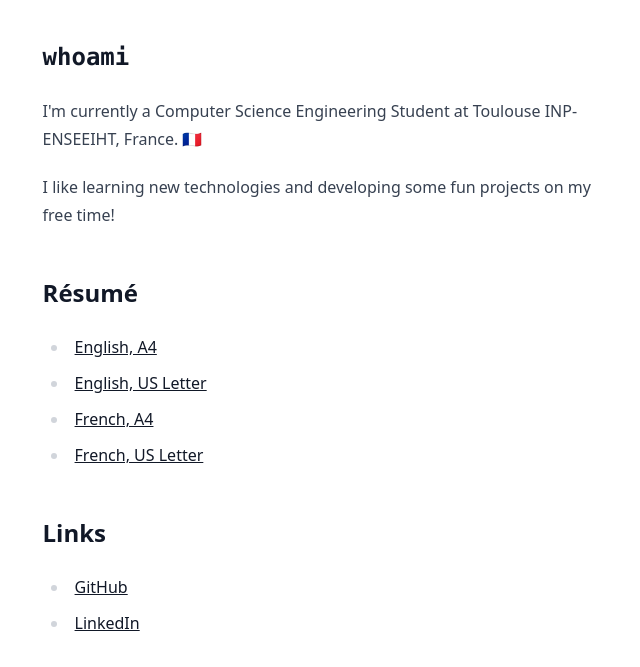
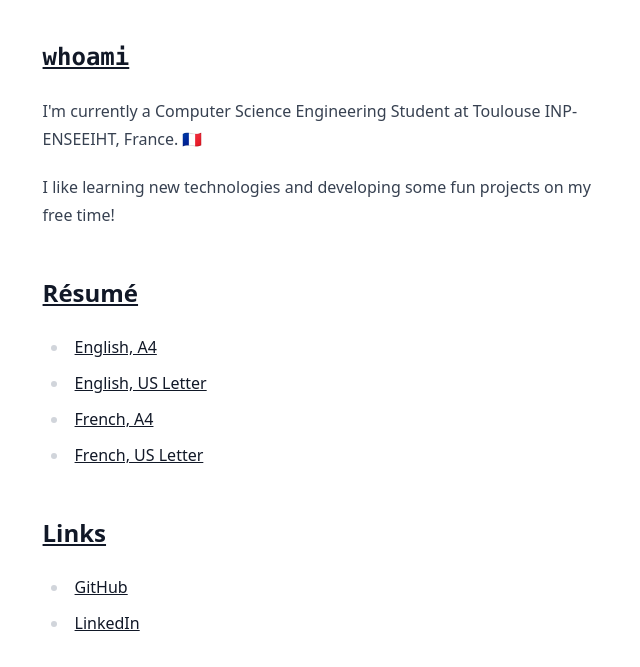
Before and after one commit to NextFire/nextfire.github.io, a website: page index.html in a window 1280 px wide. Shown: the part 423-1090 px from the top of the page, without its empty margins (316-956 px from the left). Drawn offline with nearby package versions, Linux system fonts and the light colour scheme; files that its build step writes are made by us from their sources.

Commit message:
sections anchors

```diff
--- a/index.html
+++ b/index.html
@@ -25,15 +25,22 @@
       </b>
     </h1>
 
+    <section id="whoami">
+      <a href="#whoami">
         <h2 class="font-mono">whoami</h2>
+      </a>
       <p>
         I'm currently a Computer Science Engineering Student at Toulouse INP-ENSEEIHT, France. 🇫🇷
       </p>
       <p>
         I like learning new technologies and developing some fun projects on my free time!
       </p>
+    </section>
 
+    <section id="resume">
+      <a href="#resume">
         <h2>Résumé</h2>
+      </a>
       <ul>
         <li>
           <a href="https://drive.google.com/file/d/1OgtPLlknZ9Rnd30LbI4ZhfqqICNYkCKS/view" target="_blank"
@@ -60,8 +67,12 @@
           </a>
         </li>
       </ul>
+    </section>
 
+    <section id="links">
+      <a href="#links">
         <h2>Links</h2>
+      </a>
       <ul>
         <li>
           <a href="https://github.com/NextFire" target="_blank" rel="noopener noreferrer">
@@ -74,6 +85,7 @@
           </a>
         </li>
       </ul>
+    </section>
   </main>
 </body>
 
```
Lines whose indentation alone changed are shown as unchanged.
